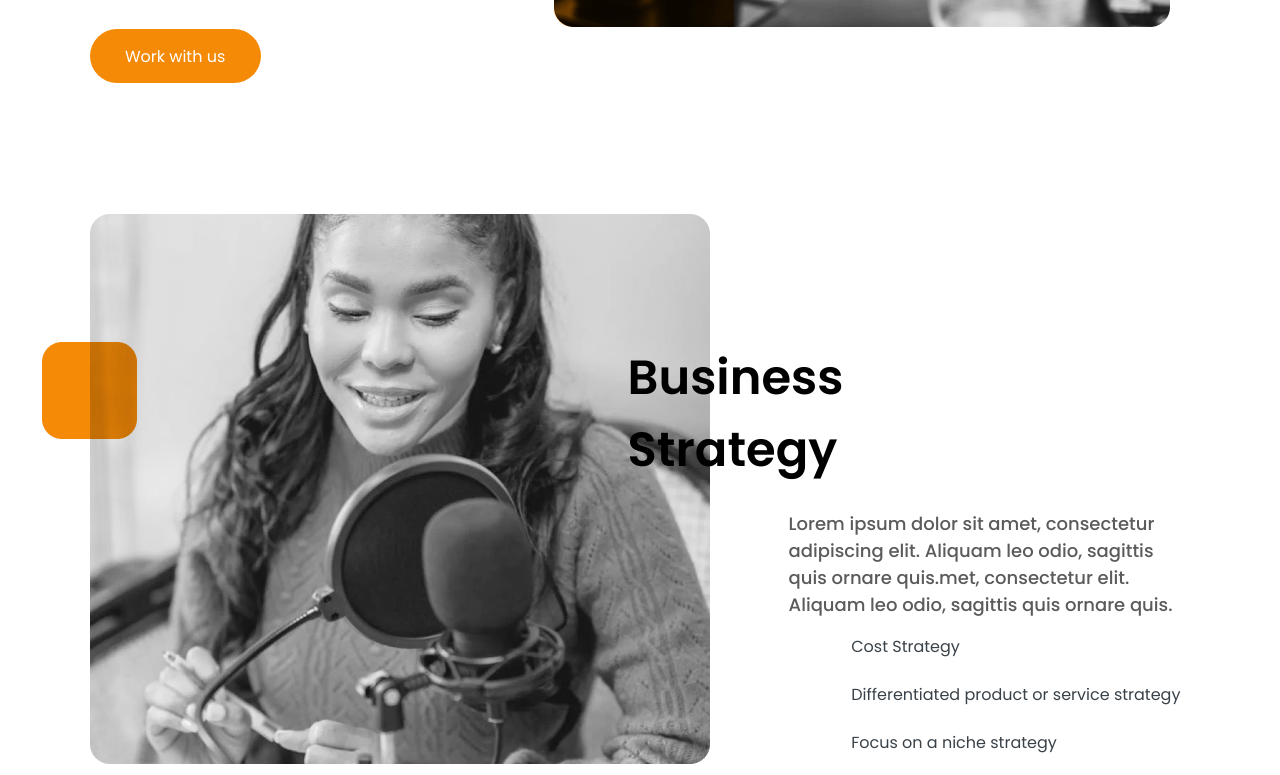
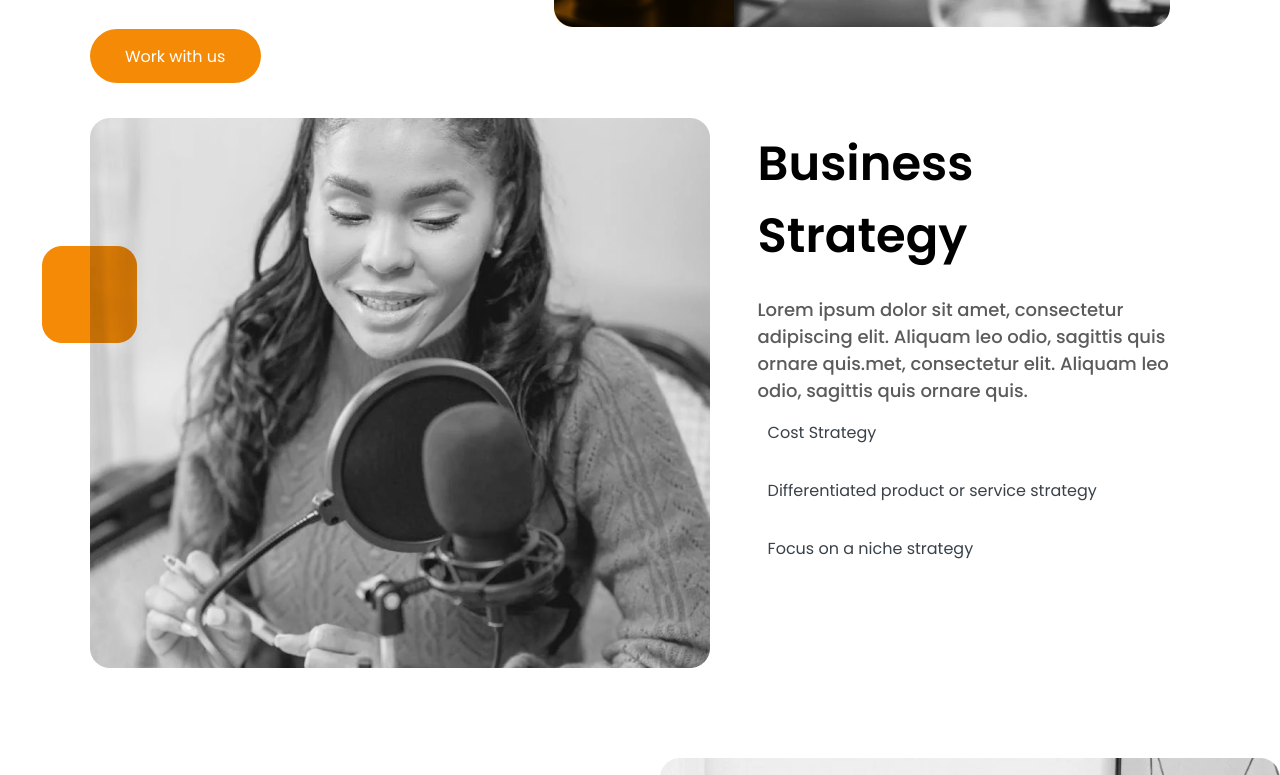
Before and after one commit to Chronicbeet/Vormir, a plain HTML site: page index.html in a window 1280 px wide. Shown: the part 784-1559 px from the top of the page. Drawn offline with Linux system fonts and the light colour scheme.

Commit message:
minor css changes done

```diff
--- a/index.html
+++ b/index.html
@@ -47,13 +47,13 @@
         </div>
         <div class="column2">
 
-            <h1 class="big1">Business Strategy</h1>
-            <h5 class="small1">Lorem ipsum dolor sit amet, consectetur adipiscing elit. Aliquam leo odio, sagittis quis
+            <h1>Business Strategy</h1>
+            <h5>Lorem ipsum dolor sit amet, consectetur adipiscing elit. Aliquam leo odio, sagittis quis
                 ornare quis.met, consectetur elit. Aliquam leo odio, sagittis quis ornare quis.</h5>
-            <ul class="list2">
-                <li class="box">Cost Strategy</li>
-                <li class="box">Differentiated product or service strategy</li>
-                <li class="box">Focus on a niche strategy</li>
+            <ul>
+                <li>Cost Strategy</li>
+                <li>Differentiated product or service strategy</li>
+                <li>Focus on a niche strategy</li>
             </ul>
         </div>
 
--- a/styles.css
+++ b/styles.css
@@ -18,7 +18,7 @@
     float: left;
   }
 
-  ul {
+  nav ul {
     margin: 0;
     float: right;
   }
@@ -89,52 +89,55 @@
     border: none;
   }
 
-  .img-even {
-    position: relative;
-    right: 48px;
-    margin-top: 128px;
-  }
 
-  .big1 {
-    font-family: "Poppins";
-    font-size: 48px;
-    font-weight: 600;
-    float: right;
-    margin-top: 256px;
-    position: relative;
-    width: auto;
-    right: 130px;
-  }
-
-  .small1 {
-    font-family: "Poppins";
-    float: right;
-    margin-top: 24px;
-    font-size: 18px;
-    font-weight: 500;
-    margin-left: 31px;
-    list-style: circle;
-    color: #5B5B5B;
-
-  }
 
   /* Section 2 */
 
   .Feature1 {
     display: flex;
-    margin: 0 7%;
+    margin: 0% 7% 0% 7%;
+    padding: 2rem 0rem 0rem 0rem;
   }
 
-  .column1 img {}
-
-  .box {
-    display: block;
+  .img-even {
+    position: relative;
+    right: 48px;
+    /* margin-top: 128px;
+    margin: 128px 48px 0px 0px; */
   }
 
+  .column2 h1 {
+    font-size: 48px;
+    font-weight: 600;
+    margin: 10px 0px 0px 0px;
+    /* float: right;
+    margin-top: 256px;
+    position: relative;
+    width: auto;
+    right: 130px; */
+  }
+
+  .column2 h5 {
+    margin-top: 24px;
+    font-size: 18px;
+    font-weight: 500;
+    color: #5B5B5B;
+  }
+
+  .column2 ul {
+    /* display: block; */
+  }
+
+
   .Feature1 .column2 ul .box {
+    /* display: block; */
     list-style-position: inside;
     list-style-type: circle;
   }
+
+  /* .Feature1 .column2 ul .box {
+
+  } */
 
 
   .big3 {
```
